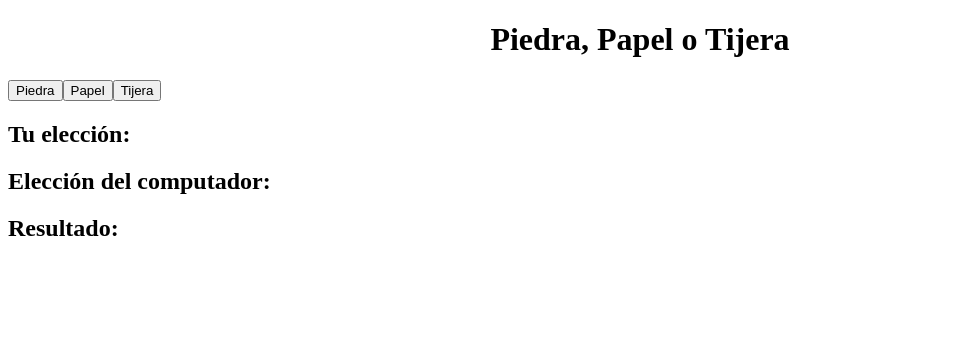
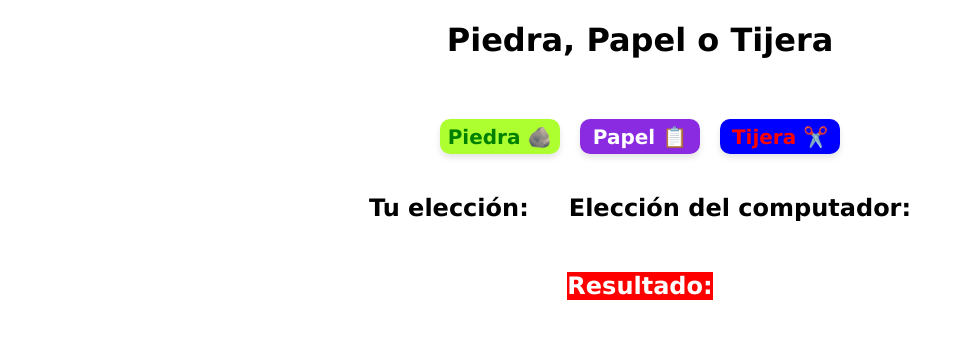
Before and after one commit to dolphinprojectsoftware/piedra-papel-tijera, a React (Vite) app: page / in a window 1280 px wide. Shown: the top 338 px of the page, without its empty margins (0-964 px from the left). Built offline with nearby package versions, Linux system fonts and the light colour scheme.

Commit message:
se agregan estilos

```diff
--- /dev/null
+++ b/src/App.css
@@ -0,0 +1,87 @@
+*{
+    font-family:'Lucida Sans', 'Lucida Sans Regular', 'Lucida Grande', 'Lucida Sans Unicode', Geneva, Verdana, sans-serif;
+}
+
+.contenedor-btns{
+    margin-top: 50px;
+    display: flex;
+    justify-content: center;
+    align-items: center;
+}
+
+.btn-opcion-piedra{
+    margin: 10px;
+    width: 120px;
+    height: 35px;
+    color: green;
+    background-color: greenyellow;
+    font-size: 20px;
+    font-weight: 600;
+    border-radius: 10px;
+    border: none;
+    cursor: pointer;
+    transition: transform 0.2s ease-in-out;
+    box-shadow: 0 4px 6px rgba(0, 0, 0, 0.1);
+}
+
+.btn-opcion-papel{
+    margin: 10px;
+    width: 120px;
+    height: 35px;
+    color: white;
+    background-color: blueviolet;
+    font-size: 20px;
+    font-weight: 600;
+    border-radius: 10px;
+    border: none;
+    cursor: pointer;
+    transition: transform 0.2s ease-in-out;
+    box-shadow: 0 4px 6px rgba(0, 0, 0, 0.1);
+}
+
+.btn-opcion-tijera{
+    margin: 10px;
+    width: 120px;
+    height: 35px;
+    color: red;
+    background-color: blue;
+    font-size: 20px;
+    font-weight: 600;
+    border-radius: 10px;
+    border: none;
+    cursor: pointer;
+    transition: transform 0.2s ease-in-out;
+    box-shadow: 0 4px 6px rgba(0, 0, 0, 0.1);
+}
+
+.btn-opcion-piedra:hover{
+    transform: scale(1.1);
+    box-shadow: 0 8px 15px rgba(0, 0, 0, 0.2);
+}
+
+.btn-opcion-papel:hover{
+    transform: scale(1.1);
+    box-shadow: 0 8px 15px rgba(0, 0, 0, 0.2);
+}
+
+.btn-opcion-tijera:hover{
+    transform: scale(1.1);
+    box-shadow: 0 8px 15px rgba(0, 0, 0, 0.2);
+}
+
+.text-eleccion{
+    margin: 10px;
+    display: flex;
+    justify-content: center;
+    align-items: center;
+}
+
+.text-resultado{
+    display: flex;
+    align-items: center;
+    justify-content: center;
+}
+
+h2{
+    margin: 20px;
+}
--- a/src/App.jsx
+++ b/src/App.jsx
@@ -1,4 +1,5 @@
 import { useState } from 'react';
+import '../src/App.css'
 
 const App = () => {
 
@@ -42,15 +43,22 @@ const App = () => {
       <div>
         <h1 style={headingStyle}>{title}</h1>
 
-        <div>
-          <button onClick={() => handleUserChoice("Piedra")}>Piedra</button>
-          <button onClick={() => handleUserChoice("Papel")}>Papel</button>
-          <button onClick={() => handleUserChoice("Tijera")}>Tijera</button>
+        <div className='contenedor-btns'>
+          <button className='btn-opcion-piedra' onClick={() => handleUserChoice("Piedra")}>Piedra 🪨</button>
+          <button className='btn-opcion-papel' onClick={() => handleUserChoice("Papel")}>Papel 📋</button>
+          <button className='btn-opcion-tijera' onClick={() => handleUserChoice("Tijera")}>Tijera ✂️</button>
         </div>
-
-        <h2>Tu elección: {userChoice}</h2>
+        <div className='text-eleccion'>
+        <h2 style={{
+          color: userChoice === "Piedra" ? "green":
+                 userChoice === "Papel" ? "violet":
+                 userChoice === "Tijera" ? "blue": "black"
+          }}>Tu elección: {userChoice}</h2>
         <h2>Elección del computador: {computerChoice}</h2>
-        <h2>Resultado: {result}</h2>
+        </div>
+        <div className='text-resultado'>
+        <h2 style={{backgroundColor: result === "Ganaste" ? "green" : "red", color: "white"}}>Resultado: {result}</h2>
+        </div>
       </div>
     );
   };
```
